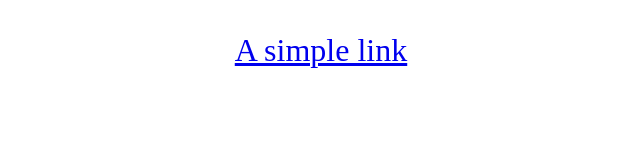
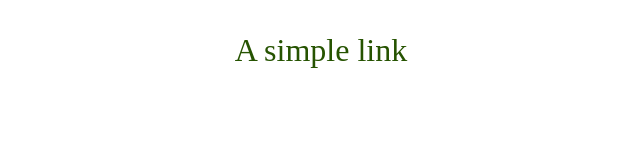
Before and after one commit to nasudaai/learning-css, a plain HTML site: page styling-text/link/link.html in a window 1280 px wide. Shown: the whole page, without its empty margins (319-959 px from the left). Drawn offline with Linux system fonts and the light colour scheme.

Commit message:
add link style

```diff
--- a/styling-text/link/style.css
+++ b/styling-text/link/style.css
@@ -1,7 +1,20 @@
 p {
   font-size: 2rem;
   text-align: center;
+
+ /* background-color: #1a57e3; */
 }
 
 a {
+  outline: none;
+  text-decoration: none;
+  padding: 2px 1px 0;
 }
+
+a:link {
+  color: #265301;
+}
+
+a:visited {
+  color: #437a16;
+}
```
